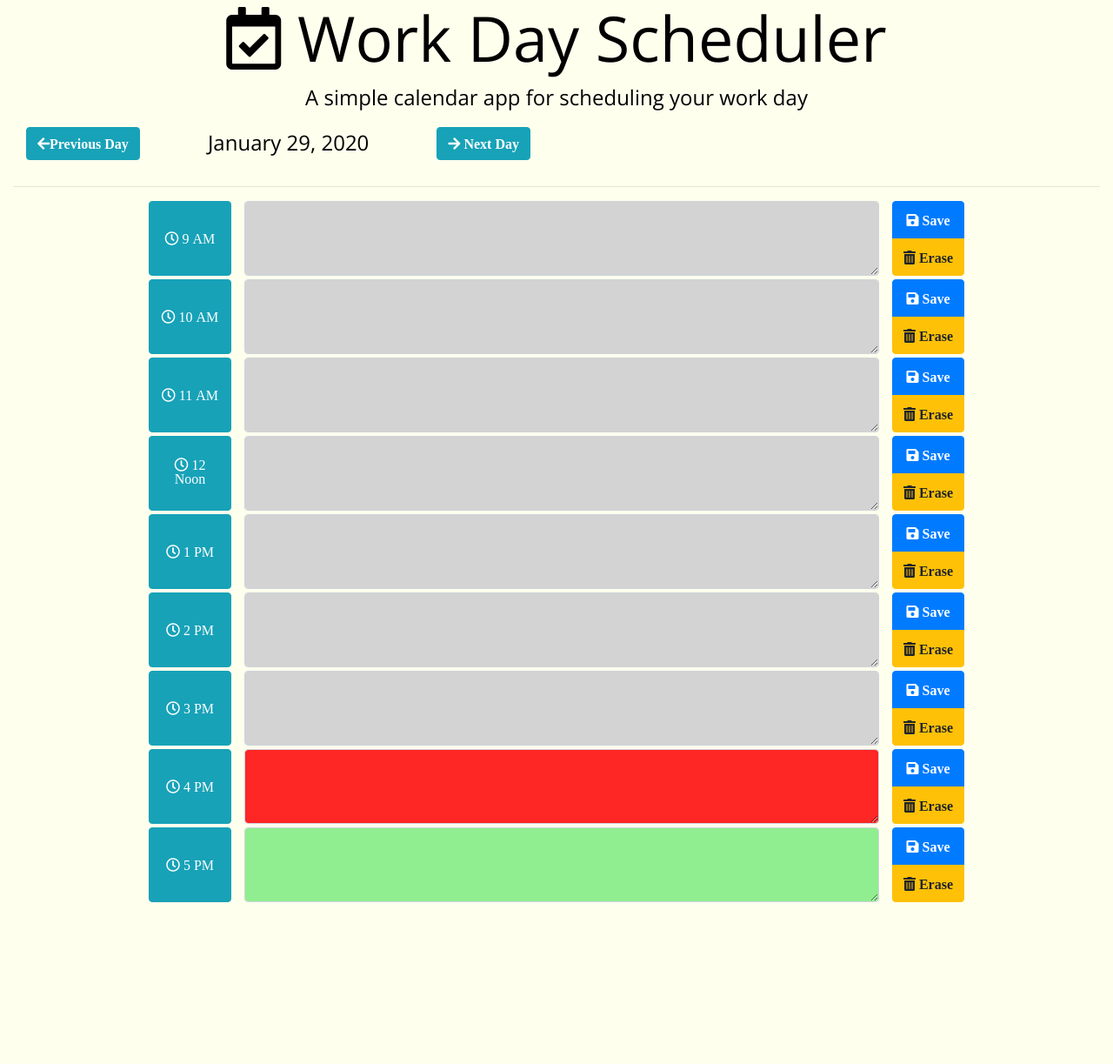
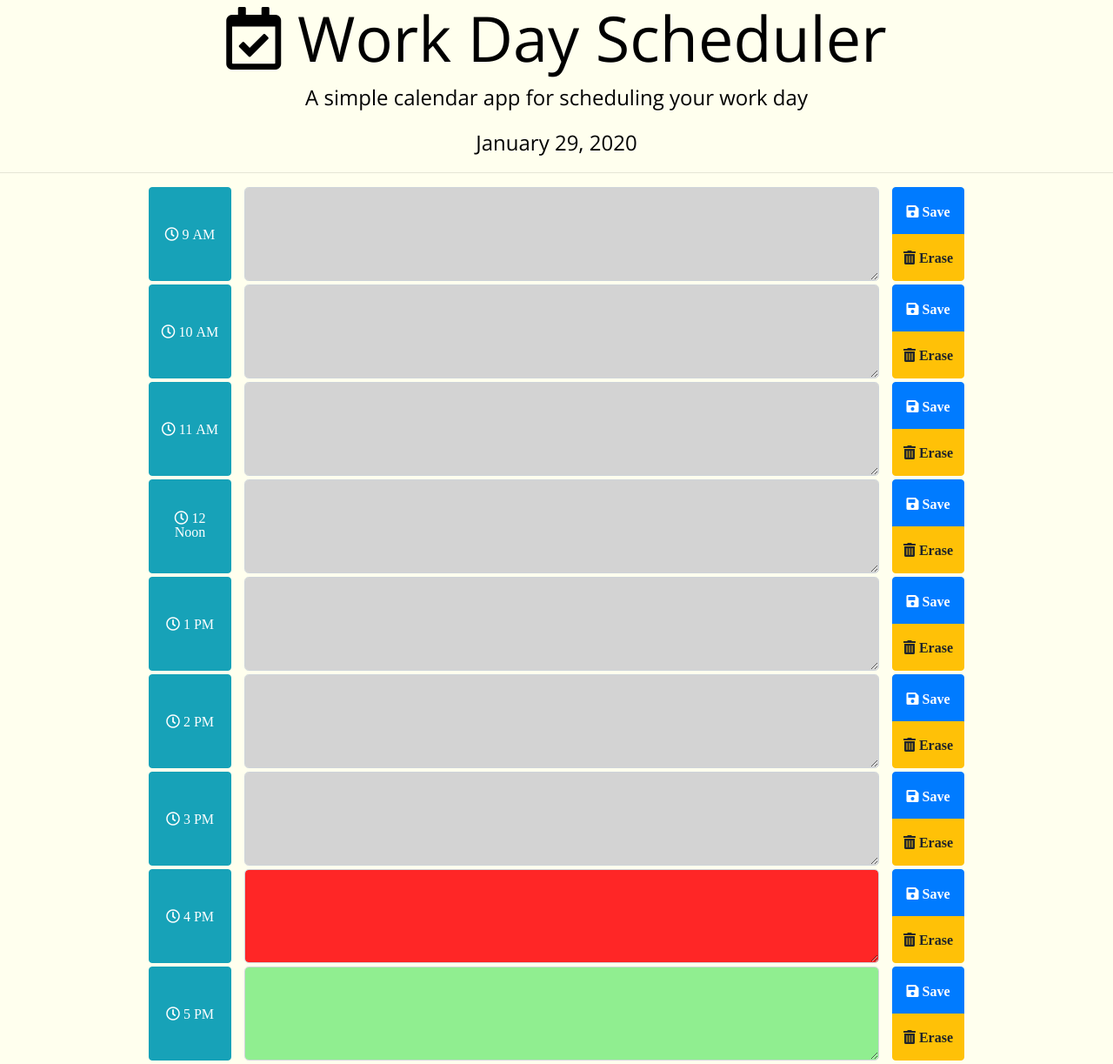
Before and after one commit to whoerman/Work-Day-Planner, a plain HTML site: page index.html in a window 1280 px wide. Shown: the whole page at 87% size. Before the commit the page ends 1041 px from the top, so only its background shows below. Drawn offline with nearby package versions, Linux system fonts and the light colour scheme.

Commit message:
adding graphics for readMe

```diff
--- a/index.html
+++ b/index.html
@@ -25,28 +25,22 @@
 <body>
     <header>
         <div class="container-fluid">
-            <div class="col-md-12 text-center">
+            <div class="col-md-12 justify-content-center">
                 <h1 class="display-3 text-center"><i class="far fa-calendar-check"></i> Work Day Scheduler</h1>
                 <p class="lead text-center">A simple calendar app for scheduling your work day</p>
-                <div class="row col-md-6 justify-content-between justify-content-center">
-                    <a href="#"><button type="button" class="btn btn-block btn-info font-weight-bold" id="9AM"><i
-                                class="fas fa-arrow-left">Previous Day </i></button></a>
-                    <p id="currentDay" class="lead"> </p>
-                    <a href="#"><button type="button" class="btn btn-block btn-info font-weight-bold" id="9AM"><i
-                                class="fas fa-arrow-right">
-                                Next Day</i></button></a>
-                </div>
+                <p id="currentDay" class="lead text-center"> </p>
             </div>
-            <hr>
+        </div>
+        <hr>
     </header>
     <div class="container">
         <!--9AM Button-->
         <div class="row justify-content-md-center">
             <button type="button" class="btn btn-info col-md-1 mb-1 font-weight-bold" id="9AM"><i class="far fa-clock">
                     9 AM</i></button>
-            <div id="agendaBlock9" data-time="9" class="border-dark mb-1 col-xs-4 col-sm-6 col-md-8">
+            <div id="agendaBlock9" data-time="9" class="border-dark mb-1 col-xs-6 col-sm-6 col-md-8">
                 <form>
-                    <textarea class="form-control fontawesome" id="slot9in" rows="3"></textarea>
+                    <textarea class="form-control form-control-lg fontawesome" id="slot9in" rows="3"></textarea>
             </div>
             </form>
             <div class="btn-group-vertical">
@@ -61,7 +55,7 @@
                     10 AM</i></button>
             <div id="agendaBlock10" data-time="10" class="border-dark mb-1 col-xs-4 col-sm-6 col-md-8">
                 <form>
-                    <textarea class="form-control" id="slot10in" rows="3"></textarea>
+                    <textarea class="form-control form-control-lg" id="slot10in" rows="3"></textarea>
             </div>
             </form>
             <div class="btn-group-vertical">
@@ -76,7 +70,7 @@
                     11 AM</i></button>
             <div id="agendaBlock10" data-time="11" class="border-dark mb-1 col-xs-4 col-sm-6 col-md-8">
                 <form>
-                    <textarea class="form-control" id="slot11in" rows="3"></textarea>
+                    <textarea class="form-control form-control-lg" id="slot11in" rows="3"></textarea>
             </div>
             </form>
             <div class="btn-group-vertical">
@@ -91,7 +85,7 @@
                     class="far fa-clock"> 12 Noon</i></button>
             <div id="agendaBlock12" data-time="12" class="border-dark mb-1 col-xs-4 col-sm-6 col-md-8">
                 <form>
-                    <textarea class="form-control" id="slot12in" rows="3"></textarea>
+                    <textarea class="form-control form-control-lg" id="slot12in" rows="3"></textarea>
             </div>
             </form>
             <div class="btn-group-vertical">
@@ -106,7 +100,7 @@
                     1 PM</i></button>
             <div id="agendaBlock13" data-time="13" class="border-dark mb-1 col-xs-4 col-sm-6 col-md-8">
                 <form>
-                    <textarea class="form-control" id="slot13in" rows="3"></textarea>
+                    <textarea class="form-control form-control-lg" id="slot13in" rows="3"></textarea>
             </div>
             </form>
             <div class="btn-group-vertical">
@@ -121,7 +115,7 @@
                     2 PM</i></button>
             <div id="agendaBlock14" data-time="14" class="border-dark mb-1 col-xs-4 col-sm-6 col-md-8">
                 <form>
-                    <textarea class="form-control" id="slot14in" rows="3"></textarea>
+                    <textarea class="form-control form-control-lg" id="slot14in" rows="3"></textarea>
             </div>
             </form>
             <div class="btn-group-vertical">
@@ -136,7 +130,7 @@
                     3 PM</i></button>
             <div id="agendaBlock15" data-time="15" class="border-dark mb-1 col-xs-4 col-sm-6 col-md-8">
                 <form>
-                    <textarea class="form-control" id="slot15in" rows="3"></textarea>
+                    <textarea class="form-control form-control-lg" id="slot15in" rows="3"></textarea>
             </div>
             </form>
             <div class="btn-group-vertical">
@@ -151,7 +145,7 @@
                     4 PM</i></button>
             <div id="agendaBlock16" data-time="16" class="border-dark mb-1 col-xs-4 col-sm-6 col-md-8">
                 <form>
-                    <textarea class="form-control" id="slot16in" rows="3"></textarea>
+                    <textarea class="form-control form-control-lg" id="slot16in" rows="3"></textarea>
             </div>
             </form>
             <div class="btn-group-vertical">
@@ -166,7 +160,7 @@
                     5 PM</i></button>
             <div id="agendaBlock17" data-time="17" class="border-dark mb-1 col-xs-4 col-sm-6 col-md-8">
                 <form>
-                    <textarea class="form-control" id="slot17in" rows="3"></textarea>
+                    <textarea class="form-control form-control-lg" id="slot17in" rows="3"></textarea>
             </div>
             </form>
             <div class="btn-group-vertical">
--- a/mainjs.js
+++ b/mainjs.js
@@ -120,7 +120,7 @@ switch (currentHour) {
 
 //checking the local storage for info
 function getStorage() {
-    var backTransfer = JSON.parse(localStorage.getItem('calendarObj'));
+    var backTransfer = JSON.parse(window.localStorage.getItem('calendarObj'));
     calendarObj = backTransfer;
     $appt9.text(calendarObj.slot9);
     $appt10.text(calendarObj.slot10);
@@ -263,7 +263,7 @@ $(document).ready(function () {
     });
 
     function pushStorage() {
-        localStorage.setItem('calendarObj', JSON.stringify(calendarObj));
+        window.localStorage.setItem('calendarObj', JSON.stringify(calendarObj));
     }
 
     function refreshAppointments() {
```
Also changed, not shown: assets/screenshot css code.jpg (added), assets/screenshot overall.jpg (added), assets/screenshot save erase buttons.jpg (added), assets/screenshot title.jpg (added), style.css (line endings or trailing spaces).
